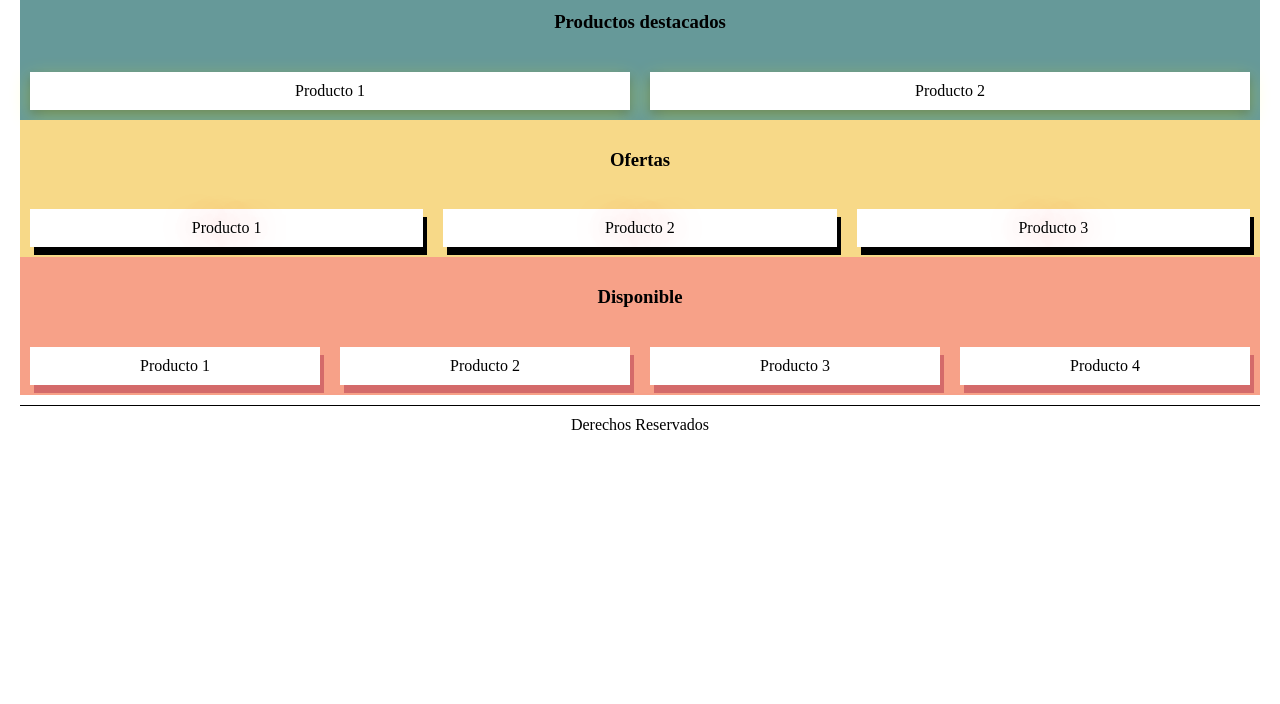
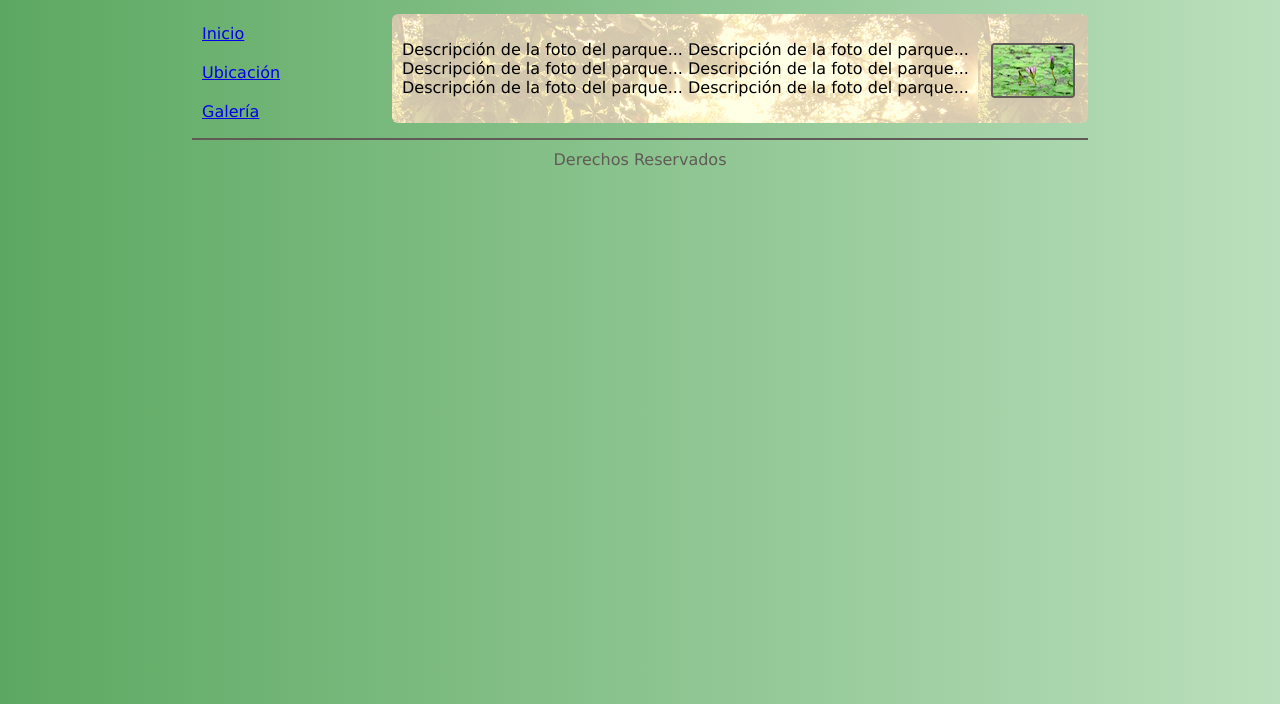
Before and after one commit to yossenj/nextU_unidad_2, a plain HTML site: page index.html in a window 1280 px wide. Shown: the part 96-800 px from the top of the page. Drawn offline with Linux system fonts and the light colour scheme.

Commit message:
Ejercicio de Codificación Propiedaddes de visulizacion y organizacion

```diff
--- a/css/estilos.css
+++ b/css/estilos.css
@@ -1,66 +1,56 @@
 body {
-	margin: 20px;
+	margin-left: 15%;
+	font-family: Verdana;
+	width: 70%;
+	color: #605B56;
+	background: -webkit-linear-gradient(left, #5CA861 , #BADFBC);
+	background: -o-linear-gradient(right, #5CA861 , #BADFBC);
+	background: -moz-linear-gradient(right, #5CA861 , #BADFBC);
+	background: linear-gradient(to right, #5CA861 , #BADFBC);
+}
+
+header
+{
+	padding: 3px 10px;
+	margin-bottom: 5px;
+	border-radius: 10px;
+}
+
+header h1{
+	padding-left: 10px;
+}
+
+#menu-principal ul {
+	float: left;
+	width: 200px;
+	padding: 0;
+	margin: 0;
+}
+
+#menu-principal ul li {
+	padding: 10px;
+	list-style-type: none;
 }
 
 #contenido {
-	display: flex;
-	flex-direction: column;
+	margin-left: 200px;
+	padding: 10px;
+	color: black;
+	background: url('../imagenes/imagen3.jpg');
+	border-radius: 6px;
 }
 
-#destacados {
-	background-color: #669999;
-}
-
-#ofertas {
-	background-color: #F7D988;
-}
-
-#disponible {
-	background-color: #F7A188;
-}
-
-#contenido > section > h1 {
-	padding: 10px;
+footer {
+	clear: both;
+	border-top: solid 2px #605B56;
+	padding-top: 10px;
+	margin-top: 15px;
 	text-align: center;
 }
 
-footer {
-	margin-top: 10px;
-	border-top: solid 1px black;
-	padding-top: 10px;
-	text-align: center;
+#contenido p img {
+	float: right;
+	border: 2px solid #605B56;
+	margin: 3px;
+	border-radius: 4px;
 }
-
-.contenedor {
-	display: flex;
-	flex-direction: row;
-}
-
-#destacados .contenedor > div {
-	text-align: center;
-	padding: 10px;
-	margin: 10px;
-	background-color: white;
-	width: 50%;
-	text-shadow: 0 0 3px white;
-	box-shadow: 0 4px 8px 0 rgba(0,0,0,0.2), 0 6px 20px 0 rgba(255,255,0,0.3);
-}
-
-#ofertas .contenedor > div {
-	text-align: center;
-	padding: 10px;
-	margin: 10px;
-	background-color: white;
-	width: 33.3%;
-	box-shadow: 4px 8px;
-	text-shadow: 1px 1px 2px white, 0 0 30px #D46A6A;
-}
-
-#disponible .contenedor > div {
-	text-align: center;
-	padding: 10px;
-	background-color: white;
-	width: 25%;
-	margin: 10px;
-	box-shadow: 4px 8px #D46A6A;
-}
--- a/index.html
+++ b/index.html
@@ -1,58 +1,35 @@
 <html>
 <head>
-	<title>Tienda</title>
+	<title>Parque</title>
 	<link rel="stylesheet" href="css/estilos.css">
 </head>
 <body>
 <header>
 	<h1>
-		Tu tienda
+		<img src="imagenes/imagen1.jpg" alt=""> Parque ecol&oacute;gico
 	</h1>
 </header>
+<navbar id="menu-principal">
+	<ul>
+		<li><a href="#">Inicio</a></li>
+		<li><a href="#">Ubicaci&oacute;n</a></li>
+		<li><a href="#">Galer&iacute;a</a></li>
+	</ul>
+</navbar>
 <section id="contenido">
-	<section id="destacados">
-		<h1>Productos destacados</h1>
-		<div class="contenedor">
-			<div>
-				Producto 1
-			</div>
-			<div>
-				Producto 2
-			</div>
-		</div>
-	</section>
-	<section id="ofertas">
-		<h1>Ofertas</h1>
-		<div class="contenedor">
-			<div>
-				Producto 1
-			</div>
-			<div>
-				Producto 2
-			</div>
-			<div>
-				Producto 3
-			</div>
-		</div>
-	</section>
-	<section id="disponible">
-		<h1>Disponible</h1>
-		<div class="contenedor">
-			<div>
-				Producto 1
-			</div>
-			<div>
-				Producto 2
-			</div>
-			<div>
-				Producto 3
-			</div>
-			<div>
-				Producto 4
-			</div>
-		</div>
-	</section>
+
+	<p>
+		<img src="imagenes/imagen2.jpg" alt="">
+		Descripci&oacute;n de la foto del parque...
+		Descripci&oacute;n de la foto del parque...
+		Descripci&oacute;n de la foto del parque...
+		Descripci&oacute;n de la foto del parque...
+		Descripci&oacute;n de la foto del parque...
+		Descripci&oacute;n de la foto del parque...
+	</p>
+
 </section>
+
 <footer>
 	Derechos Reservados
 </footer>
```
Also changed, not shown: imagenes/imagen1.jpg (added), imagenes/imagen2.jpg (added), imagenes/imagen3.jpg (added).
